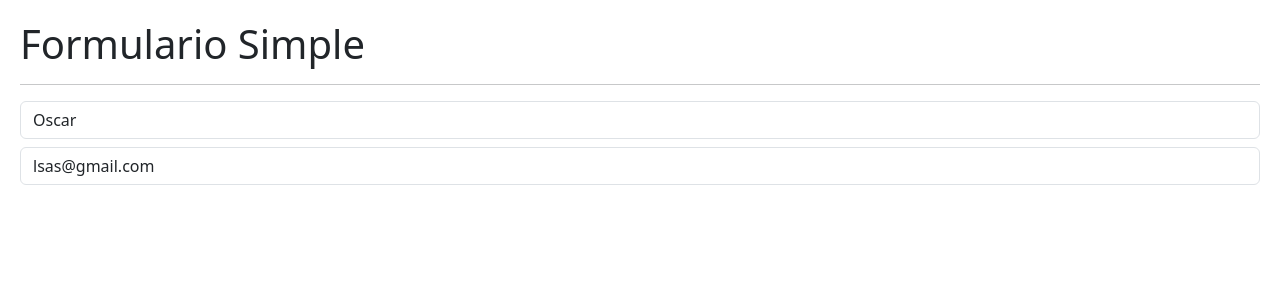
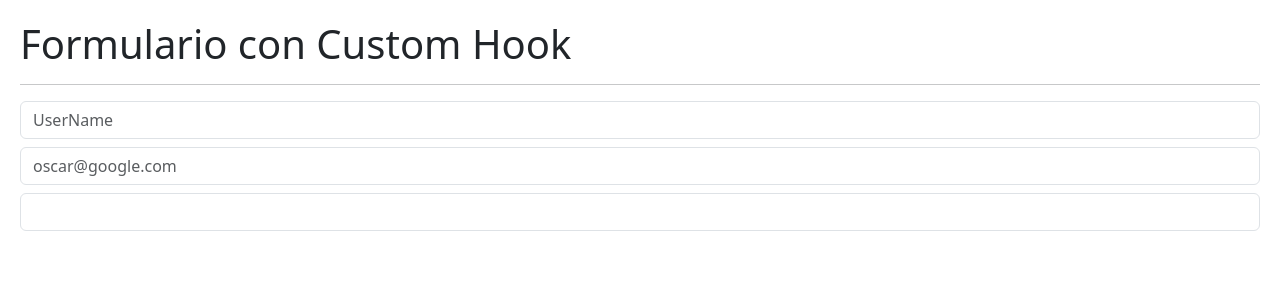
Before and after one commit to OscarAristizabalDev/reactjs-hooks-app, a React (Vite) app: page / in a window 1280 px wide. Shown: the top 300 px of the page. Built offline with nearby package versions, Linux system fonts and the light colour scheme.

Commit message:
Ejemplo de custom hook para formularios

```diff
--- /dev/null
+++ b/src/02-useEffect/FormWithCustomHook.tsx
@@ -0,0 +1,48 @@
+import { useEffect } from "react"
+import { useForm } from "../hooks/useForm";
+
+export const FormWithCustomHook = () => {
+
+    // Se destructura las propiedades del custom hook useForm
+    const { formState, onCambiarInput, username, password, email }: any = useForm({
+        username: '',
+        email: '',
+        password: ''
+    });
+
+    return (
+        <>
+            <h1>Formulario con Custom Hook</h1>
+            <hr />
+
+            <input
+                type="text"
+                className="form-control"
+                placeholder="UserName"
+                name="username"
+                value={username}
+                onChange={(event) => onCambiarInput(event)}
+            />
+
+            <input
+                type="email"
+                className="form-control mt-2"
+                placeholder="oscar@google.com"
+                name="email"
+                value={email}
+                onChange={(event) => onCambiarInput(event)}
+            />
+
+            <input
+                type="password"
+                className="form-control mt-2"
+                placeholder=""
+                name="password"
+                value={password}
+                onChange={(event) => onCambiarInput(event)}
+            />
+
+
+        </>
+    )
+}
--- /dev/null
+++ b/src/hooks/UseForm.ts
@@ -0,0 +1,27 @@
+import { useState } from "react";
+
+// El custom hook recibe un objeto inicial con las propiedades
+export const useForm = (initialForm = {}) => {
+
+    // Se utiliza el useState para manipular los valores del objeto
+    // el cual quedan almacendado en la variable formState
+    // y sus valores de modifican desde la "funcion" setFormState
+    const [formState, setFormState] = useState(initialForm);
+
+    // Del objeto event destructuramos el target
+    const onCambiarInput = ({ target }: any) => {
+        // destructuracion del target
+        const { name, value } = target;
+        //console.log(name, value);
+        setFormState({
+            ...formState,
+            [name]: value // aca atributo del objeto formState le asigna el valor
+        })
+    };
+
+    return {
+        onCambiarInput,
+        formState,
+        ...formState // Esto permite retornas las propiedad del objeto (username, email, password)
+    };
+}
--- a/src/main.tsx
+++ b/src/main.tsx
@@ -5,12 +5,13 @@
 // import { HooksApp } from './HooksApp'
 // import { CounterApp } from './01-useState/CounterApp'
 // import { CounterWithCustomHool } from './01-useState/CounterWithCustomHool'
-import { SimpleForm } from './02-useEffect/SimpleForm'
+// import { SimpleForm } from './02-useEffect/SimpleForm'
+import { FormWithCustomHook } from './02-useEffect/FormWithCustomHook'
 
 import './index.css'
 
 ReactDOM.createRoot(document.getElementById('root') as HTMLElement).render(
   <React.StrictMode>
-    <SimpleForm />
+    <FormWithCustomHook />
   </React.StrictMode>,
 )
```
